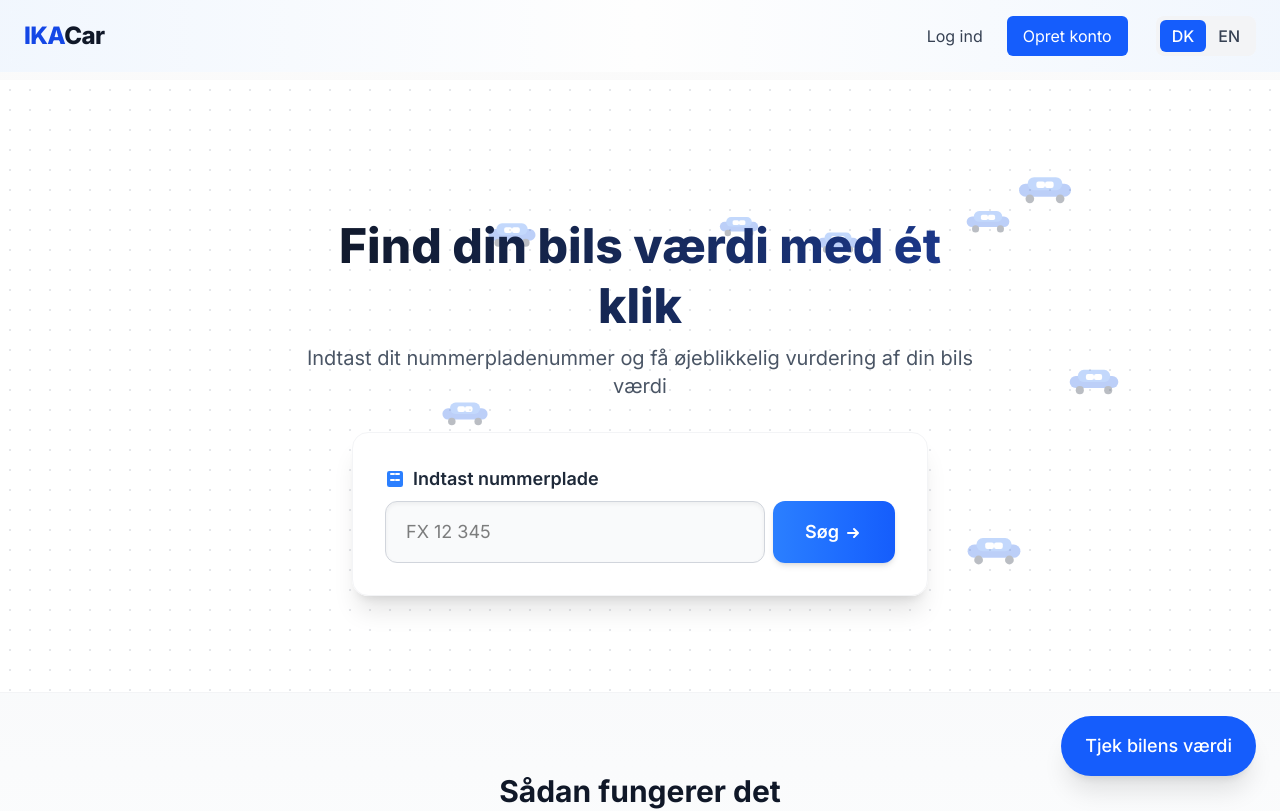
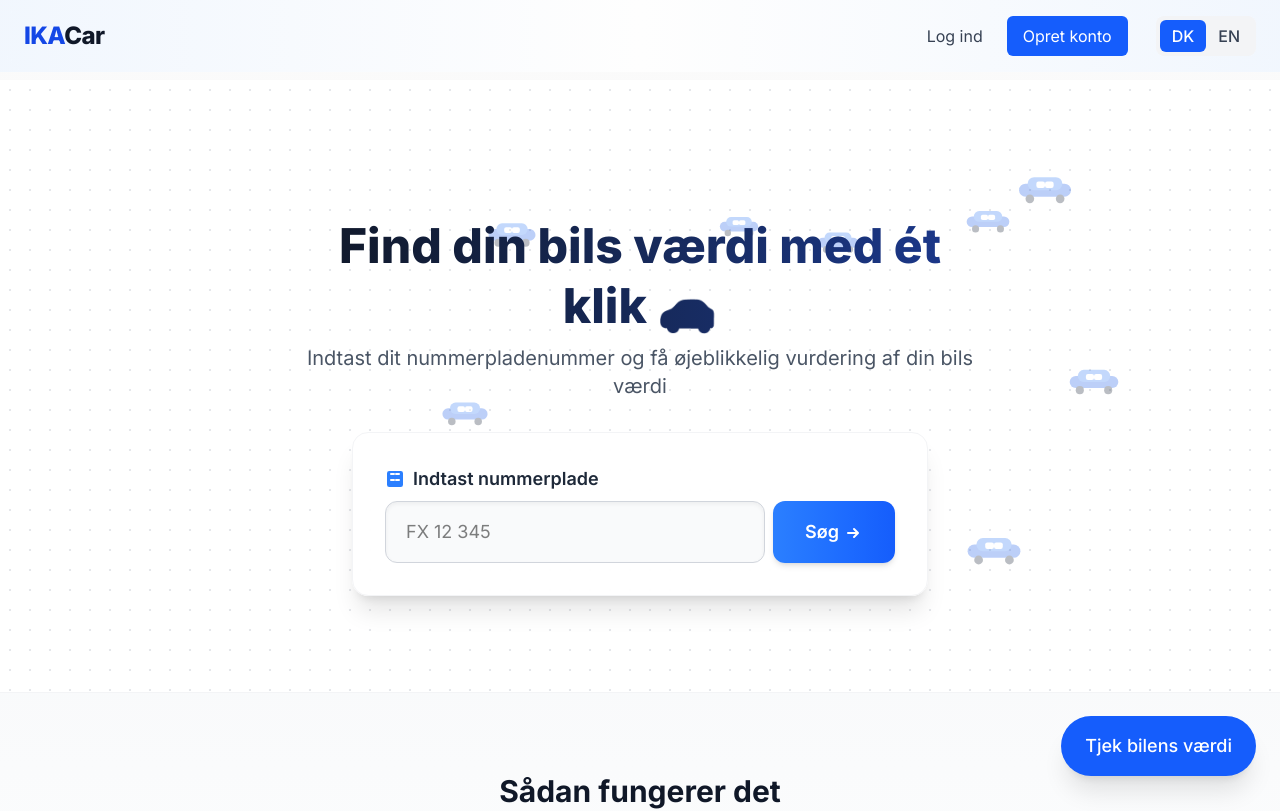
Before and after one commit to IKA-placeholder/Website-IKA-Car-DK, a Next.js app: page / in a window 1280 px wide. Shown: the top 811 px of the page. Built offline with nearby package versions, Linux system fonts and the light colour scheme.

Commit message:
Add car emoji to hero title for Vercel deployment test

```diff
--- a/app/page.tsx
+++ b/app/page.tsx
@@ -110,7 +110,7 @@ export default function Home() {
         <BackgroundCars />
         <div className="max-w-2xl w-full text-center space-y-8">
           <h1 className="hero-title text-4xl md:text-5xl font-extrabold text-gray-900 mb-2 leading-tight bg-clip-text text-transparent bg-gradient-to-r from-gray-900 to-blue-900">
-            {t.heroTitle}
+            {t.heroTitle} 🚗
           </h1>
           <p className="hero-description text-xl text-gray-600 mb-8">
             {t.heroDesc}
```
